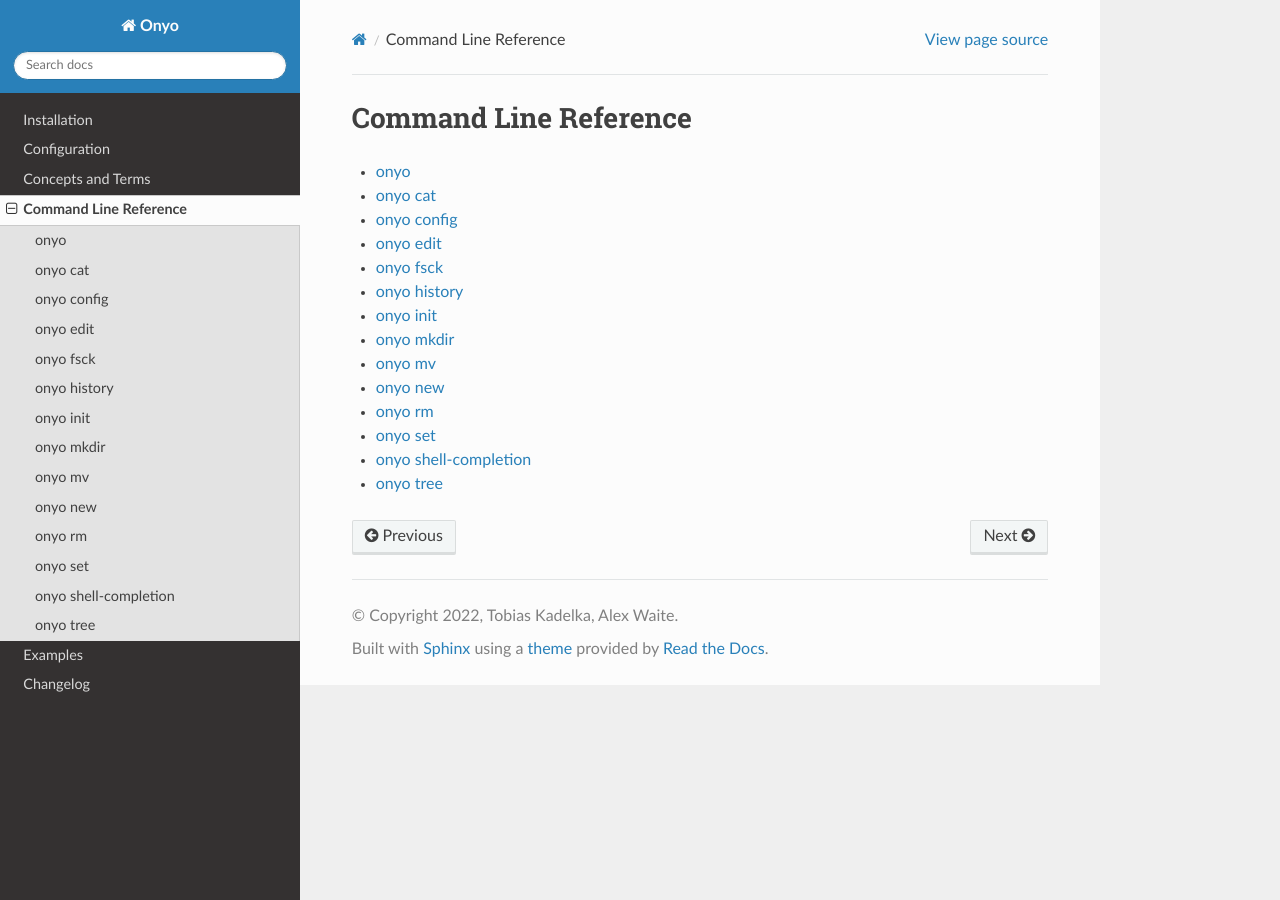
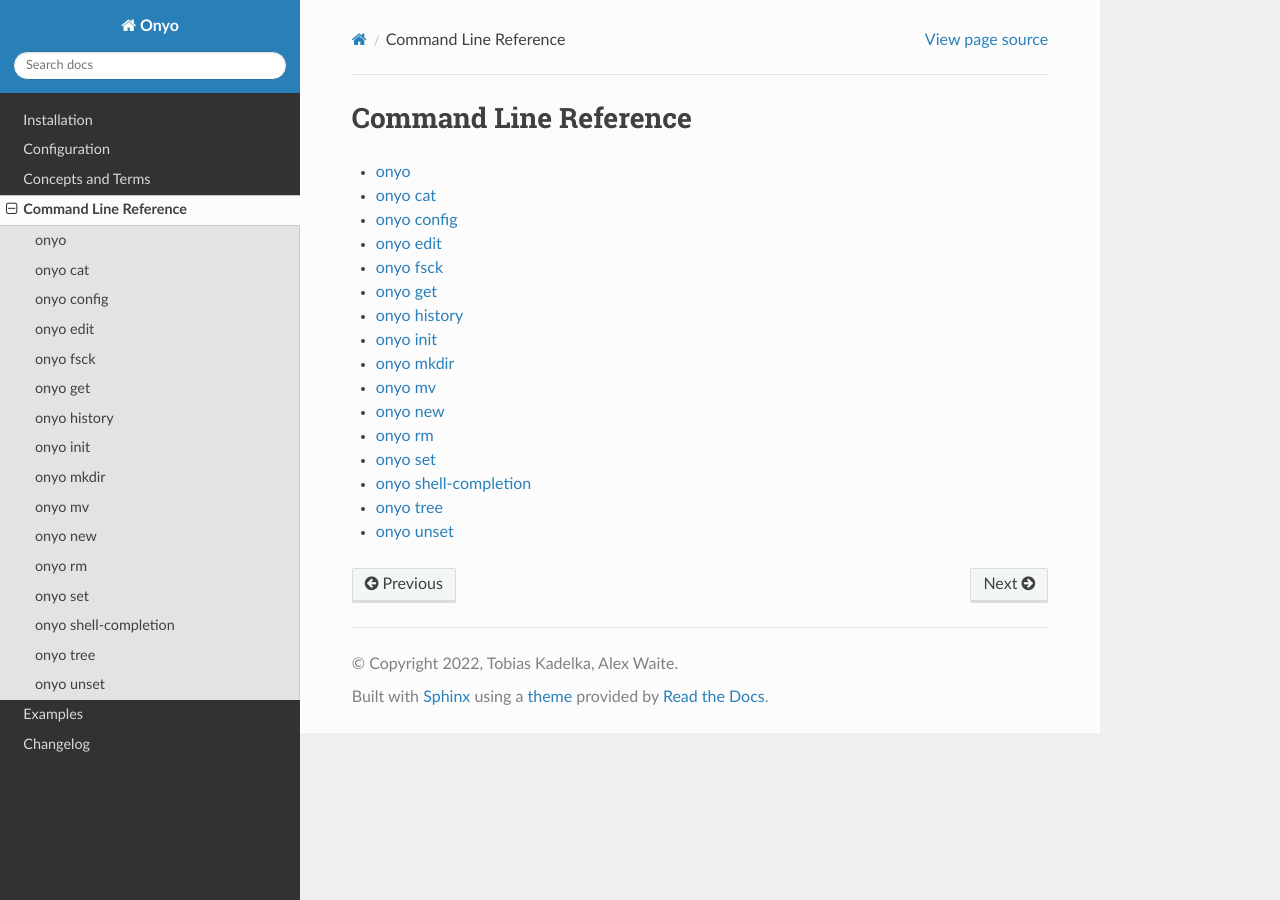
Before and after one commit to psyinfra/onyo, a Sphinx documentation site: the page built from docs/source/command_line_reference.rst, in a window 1280 px wide. Built offline with Sphinx 7.4.7 and the Read the Docs theme 2.0.0, drawn with Linux system fonts in a browser that asks for light colours.

Commit message:
docs: add get/unset to command line reference
This does not change the actual contents of the docs, it just
copies the `.rst` files for these two commands, so they appear
in the docs.

(I assume that was simply forgotten while creating the commands)

```diff
--- /dev/null
+++ b/docs/source/cmd_get.rst
@@ -0,0 +1,8 @@
+onyo get
+=========
+
+.. argparse::
+   :module: onyo.main
+   :func: setup_parser
+   :prog: onyo
+   :path: get
--- /dev/null
+++ b/docs/source/cmd_unset.rst
@@ -0,0 +1,8 @@
+onyo unset
+==========
+
+.. argparse::
+   :module: onyo.main
+   :func: setup_parser
+   :prog: onyo
+   :path: unset
--- a/docs/source/command_line_reference.rst
+++ b/docs/source/command_line_reference.rst
@@ -9,6 +9,7 @@
    cmd_config
    cmd_edit
    cmd_fsck
+   cmd_get
    cmd_history
    cmd_init
    cmd_mkdir
@@ -18,3 +19,4 @@
    cmd_set
    cmd_shell-completion
    cmd_tree
+   cmd_unset
```
